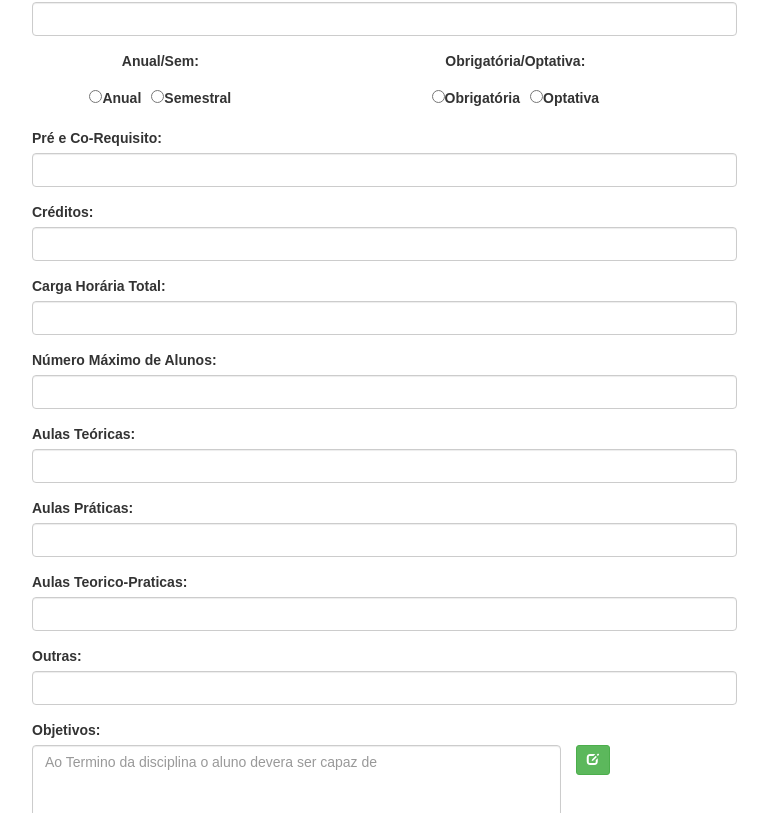
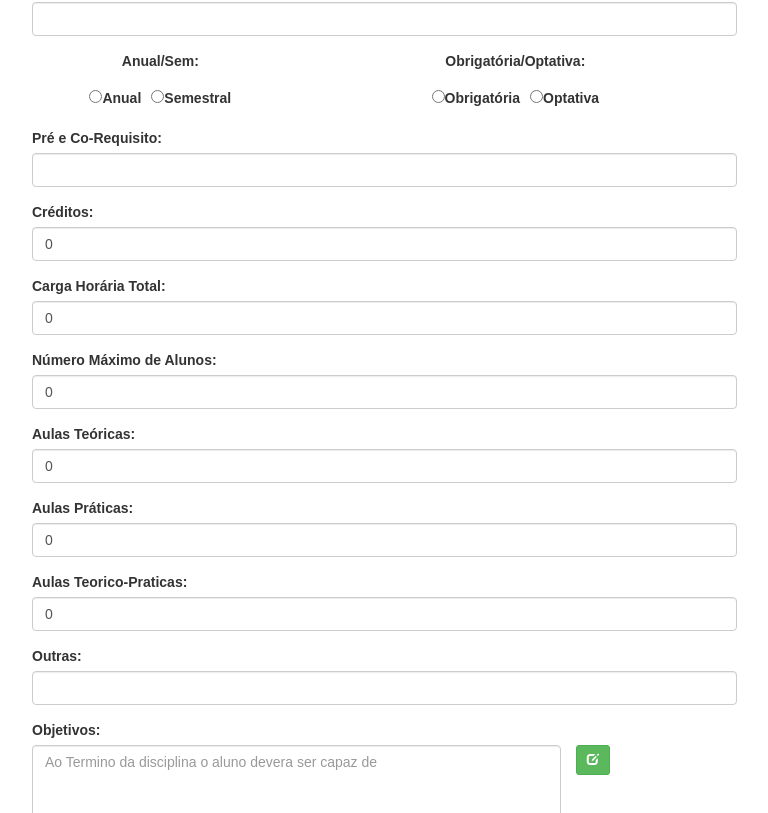
Before and after one commit to RicardoVet/unesp, a React (Create React App) app in the folder unesp/: page /cadastro in a window 1280 px wide. Shown: the part 391-1204 px from the top of the page, without its empty margins (263-1031 px from the left). Built offline with nearby package versions, Linux system fonts and the light colour scheme.

Commit message:
comparador

```diff
--- a/unesp/src/js/component/Comparador.js
+++ b/unesp/src/js/component/Comparador.js
@@ -2,6 +2,7 @@
 import Formulario from './Formulario';
 import '../../css/component/Comparador_style.css';
 import { Disciplinas } from '../rest/FormularioRest';
+import { Form } from '../rest/FormularioRest';
 
 class Comparador extends Component {
 
@@ -9,12 +10,16 @@
         super(props);
 
         this.state = {
-            disciplinas: []
+            disciplinas: [],
+            formulario: {},
+            codigo: ''
         }
 
         this.action_curso = this.action_curso.bind(this);
         this.action_departamento = this.action_departamento.bind(this);
         this.change = this.change.bind(this);
+        this.buscarFormario = this.buscarFormario.bind(this);
+        this.buscarCodigo = this.buscarCodigo.bind(this);
     }
 
     componentDidMount() {
@@ -45,6 +50,14 @@
         this.editForm.setState({ anual: this.form.state.anual });
     }
 
+    buscarCodigo(event){
+        this.setState({codigo:event.target.value});
+    }
+
+    buscarFormario(event) {
+        Form(event.target.value).then(data => this.setState({formulario: data}));
+    }
+
     change(event) {
         alert(event.target.value);
     }
@@ -55,6 +68,7 @@
 
     render() {
         let disciplinas = this.state.disciplinas;
+        let formulario = this.state.formulario;
         return (
             <div className="row">
                 <div style={{ paddingBottom: '120px' }}>
@@ -64,7 +78,7 @@
                                 <label htmlFor="sel1">Disciplina:</label>
                                 <select className="form-control" id="sel1" onChange={this.change}>
                                     {disciplinas.map((disciplina, index) => (
-                                        <option>{disciplina}</option>
+                                        <option key={index}>{disciplina}</option>
                                     ))}
                                 </select>
                             </div>
@@ -74,13 +88,9 @@
                     <div className="container col-md-4">
                         <form>
                             <div className="form-group" style={{ width: '300px' }}>
-                                <label htmlFor="sel1">Versão:</label>
-                                <select className="form-control" id="sel1" onChange={this.change}>
-                                    <option>1</option>
-                                    <option>2</option>
-                                    <option>3</option>
-                                    <option>4</option>
-                                </select>
+                                <label htmlFor="sel1">Codigo:</label>
+                                <input value={this.state.codigo} onChange={this.buscarCodigo}
+                                onBlur={this.buscarFormario}  className="form-control" id="sel1" />
                             </div>
                         </form>
                     </div>
--- a/unesp/src/js/component/Formulario.js
+++ b/unesp/src/js/component/Formulario.js
@@ -20,9 +20,9 @@
             creditos: this.props.creditos,
             carga: this.props.carga,
             numeroDeAlunos: this.props.numero_de_alunos,
-            aulas_teoricas: this.props.aulas_teoricas,
-            aulas_praticas: this.props.aulas_praticas,
-            aulas_teorico_praticas: this.props.aulas_teorico_praticas,
+            aulasTeoricas: this.props.aulas_teoricas,
+            aulasPraticas: this.props.aulas_praticas,
+            aulasTeoricoPraticas: this.props.aulas_teorico_praticas,
             outras: this.props.outras,
             objetivos: this.props.objetivos,
             conteudo: this.props.conteudo
@@ -41,6 +41,12 @@
         this.change_creditos = this.change_creditos.bind(this);
         this.change_carga = this.change_carga.bind(this);
         this.change_numero_de_alunos = this.change_numero_de_alunos.bind(this);
+        this.change_aulas_teoricas =this.change_aulas_teoricas.bind(this);
+        this.change_aulas_praticas = this.change_aulas_praticas.bind(this);
+        this.change_aulas_teorico_praticas = this.change_aulas_teorico_praticas.bind(this);
+        this.change_outras = this.change_outras.bind(this);
+        this.change_objetivos = this.change_objetivos.bind(this);
+        this.change_conteudo = this.change_conteudo.bind(this);
         this.save_action = this.save_action.bind(this);
     }
 
@@ -105,15 +111,40 @@
     }
 
     change_requisitos(event) {
-        this.setState({ requisitos: this.state.requisitos });
+        this.setState({ requisitos: event.target.value });
     }
 
     change_creditos(event) {
-        this.setState({ creditos: this.state.creditos });
+        this.setState({ creditos: event.target.value });
     }
 
     change_carga(event) {
-        this.setState({ carga: this.state.carga });
+        this.setState({ carga: event.target.value });
+    }
+
+    change_aulas_teoricas(event) {
+        alert(event.target.value);
+        this.setState({aulasTeoricas: event.target.value});
+    }
+
+    change_aulas_praticas(event){
+        this.setState({aulasPraticas: event.target.value});
+    }
+
+    change_aulas_teorico_praticas(event){
+        this.setState({aulasTeoricoPraticas: event.target.value});
+    }
+
+    change_outras(event){
+        this.setState({outras: event.target.value});
+    }
+
+    change_objetivos(event) {
+        this.setState({objetivos: event.target.value});
+    }
+
+    change_conteudo(event){
+        this.setState({conteudo: event.target.value});
     }
 
     save_action(event) {
@@ -169,42 +200,62 @@
                 </div>
                 <div className="form-group">
                     <label htmlFor="req">Pré e Co-Requisito:</label>
-                    <input type="text" className="form-control" id="req" />
+                    <input type="text" className="form-control" id="req" value={this.state.requisitos} onChange={this.change_requisitos} />
                 </div>
                 <div className="form-group">
                     <label htmlFor="cre">Créditos:</label>
-                    <input type="number" className="form-control" id="cre" />
+                    <input type="number" className="form-control" id="cre" value={this.state.creditos} onChange={this.change_creditos} />
                 </div>
                 <div className="form-group">
                     <label htmlFor="car">Carga Horária Total:</label>
-                    <input type="number" className="form-control" id="car" />
+                    <input type="number" className="form-control" id="car" min={this.props.carga} max={this.props.carga + 50} defaultValue={this.state.carga} onChange={this.change_carga} />
                 </div>
                 <div className="form-group">
                     <label htmlFor="num">Número Máximo de Alunos:</label>
-                    <input type="number" min={this.props.numero_de_alunos} max={this.props.numero_de_alunos + 50} defaultValue={this.state.numero_de_alunos} onChange={this.change_numero_de_alunos} className="form-control" id="num" />
+                    <input type="number"
+                        min={this.props.numero_de_alunos}
+                        max={this.props.numero_de_alunos + 50}
+                        defaultValue={this.state.numeroDeAlunos}
+                        onChange={this.change_numero_de_alunos} className="form-control" id="num" />
                 </div>
                 <div className="form-group">
                     <label htmlFor="teo">Aulas Teóricas:</label>
-                    <input type="number" className="form-control" id="teo" />
+                    <input type="number" className="form-control" id="teo"
+                        min={this.props.aulas_teoricas}
+                        max={this.props.aulas_teoricas + 50}
+                        defaultValue={this.state.aulasTeoricas}
+                        onChange={this.change_aulas_teoricas} />
                 </div>
                 <div className="form-group">
                     <label htmlFor="pra">Aulas Práticas:</label>
-                    <input type="number" className="form-control" id="pra" />
+                    <input type="number" className="form-control" id="pra"
+                        min={this.props.aulas_praticas}
+                        max={this.props.aulas_praticas + 50}
+                        defaultValue={this.state.aulasPraticas}
+                        onChange={this.change_aulas_praticas} />
                 </div>
                 <div className="form-group">
                     <label htmlFor="aul">Aulas Teorico-Praticas:</label>
-                    <input type="number" className="form-control" id="aul" />
+                    <input type="number" className="form-control" id="aul"
+                        min={this.props.aulas_teorico_praticas}
+                        max={this.props.aulas_teorico_praticas + 50}
+                        defaultValue={this.state.aulasTeoricoPraticas}
+                        onChange={this.change_aulas_teorico_praticas}/>
                 </div>
                 <div className="form-group">
                     <label htmlFor="out">Outras:</label>
-                    <input type="text" className="form-control" id="out" />
+                    <input type="text" className="form-control" id="out"
+                        value={this.state.outras}
+                        onChange={this.change_outras} />
                 </div>
                 <div className="col-md-12" style={{ padding: '0px' }}>
                     <div className="form-group col-md-9" style={{ padding: '0px' }}>
                         <label htmlFor="obj">Objetivos:</label>
                         <textarea className="form-control"
                             placeholder="Ao Termino da disciplina o aluno devera ser capaz de"
-                            rows="5" id="obj"></textarea>
+                            rows="5" id="obj"
+                            value={this.state.objetivos}
+                            onChange={this.change_objetivos}></textarea>
                     </div>
                     <div className="col-md-3" style={{ marginTop: '25px' }}>
                         <button type="button" className="btn btn-success btn-sm"
--- a/unesp/src/js/rest/FormularioRest.js
+++ b/unesp/src/js/rest/FormularioRest.js
@@ -19,9 +19,15 @@
     const URL = 'http://localhost:8080/React/cadastro/disciplinas';
     return axios.get(URL).then(response => response.data);
 }
+
+const Form = (codigo) => {
+    const URL = 'http://localhost:8080/React/cadastro/form/'+codigo;
+    return axios.get(URL).then(response => response.data);
+}
 export {
     listAll,
     listAllPage,
     saveAll,
-    Disciplinas
+    Disciplinas,
+    Form
 }
```
